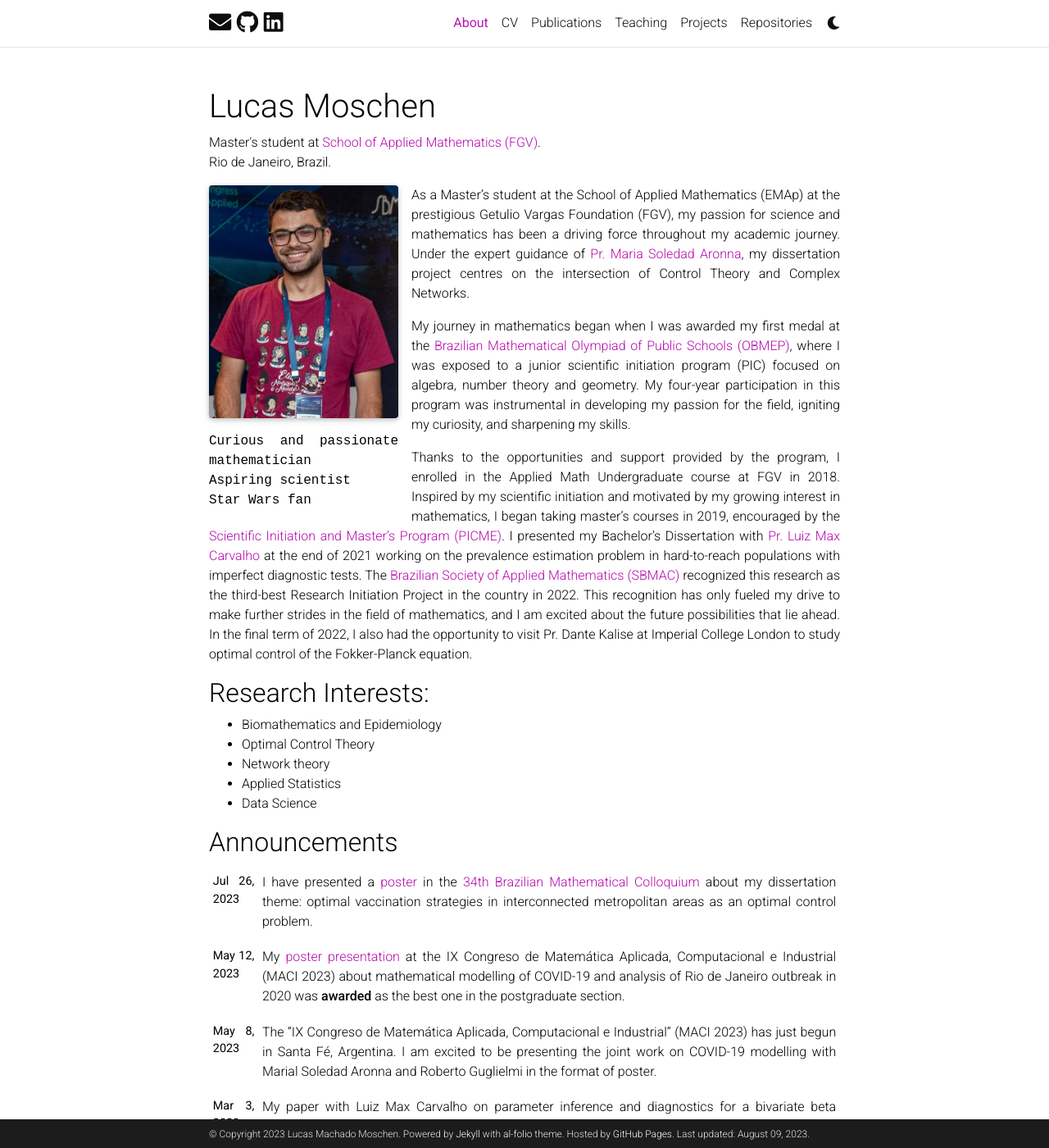
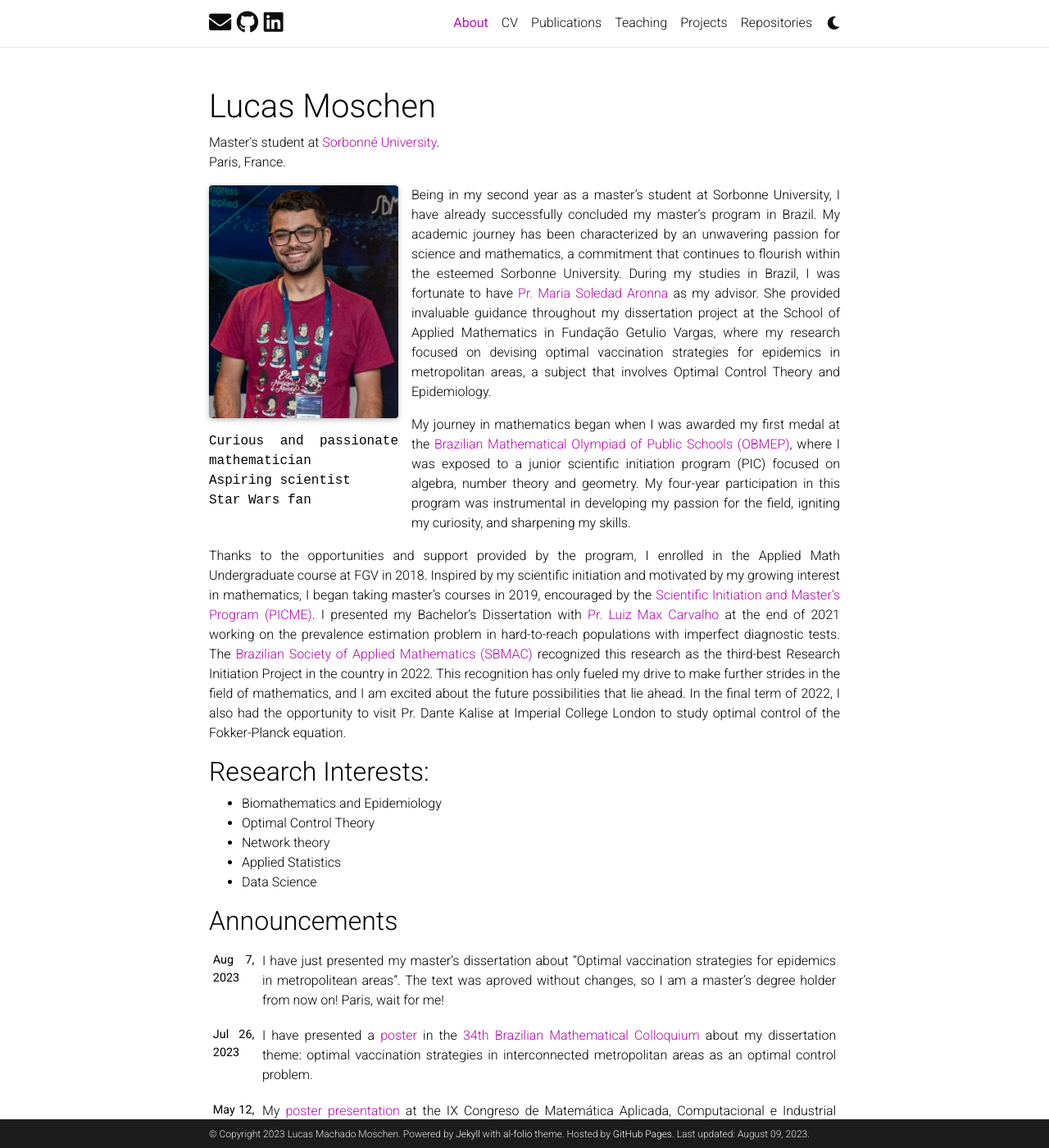
Before and after one commit to lucasmoschen/lucasmoschen.github.io, a Jekyll site: the page built from _pages/about.md, in a window 1280 px wide and 1400 px high. Shown: the whole window at 82% size. Built offline with Jekyll 4.4.1, drawn with Linux system fonts in a browser that asks for light colours; full-size pictures stand in for the smaller copies a plugin makes; comment, search, counter and statistics services are not loaded; a style sheet for code colours, icons or effects is not loaded; some of the changed text lies outside the part shown.

Commit message:
updating info

```diff
--- a/_pages/about.md
+++ b/_pages/about.md
@@ -2,8 +2,8 @@
 layout: about
 title: About
 permalink: /
-subtitle: Master's student at <a href='https://emap.fgv.br/en'>School of Applied Mathematics (FGV)</a>.
-          <br> Rio de Janeiro, Brazil.
+subtitle: Master's student at <a href='https://www.ljll.math.upmc.fr/MathModel/enseignement/les_cours_fondamentaux_en.html'> Sorbonné University</a>.
+          <br> Paris, France.
 
 profile:
   align: left
@@ -19,7 +19,7 @@
 social: true  # includes social icons at the bottom of the page
 ---
 
-As a Master's student at the School of Applied Mathematics (EMAp) at the prestigious Getulio Vargas Foundation (FGV), my passion for science and mathematics has been a driving force throughout my academic journey. Under the expert guidance of [Pr. Maria Soledad Aronna](https://sites.google.com/view/aronna/home), my dissertation project centres on the intersection of Control Theory and Complex Networks.
+Being in my second year as a master's student at Sorbonne University, I have already successfully concluded my master's program in Brazil. My academic journey has been characterized by an unwavering passion for science and mathematics, a commitment that continues to flourish within the esteemed Sorbonne University. During my studies in Brazil, I was fortunate to have [Pr. Maria Soledad Aronna](https://sites.google.com/view/aronna/home) as my advisor. She provided invaluable guidance throughout my dissertation project at the School of Applied Mathematics in Fundação Getulio Vargas, where my research focused on devising optimal vaccination strategies for epidemics in metropolitan areas, a subject that involves Optimal Control Theory and Epidemiology.
 
 My journey in mathematics began when I was awarded my first medal at the [Brazilian Mathematical Olympiad of Public Schools (OBMEP)](http://www.obmep.org.br/), where I was exposed to a junior scientific initiation program (PIC) focused on algebra, number theory and geometry. My four-year participation in this program was instrumental in developing my passion for the field, igniting my curiosity, and sharpening my skills.
 
```
Also changed, not shown: _news/2023_08_07.md (added, +7 -0 lines).
